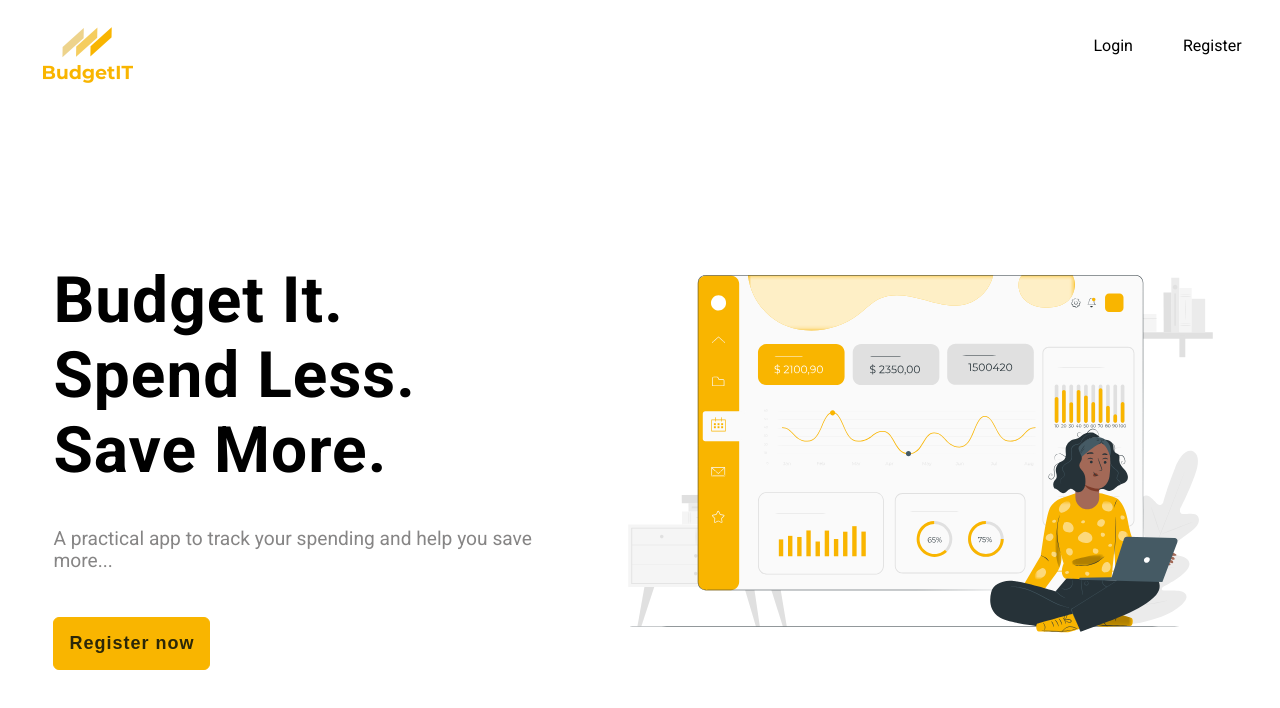
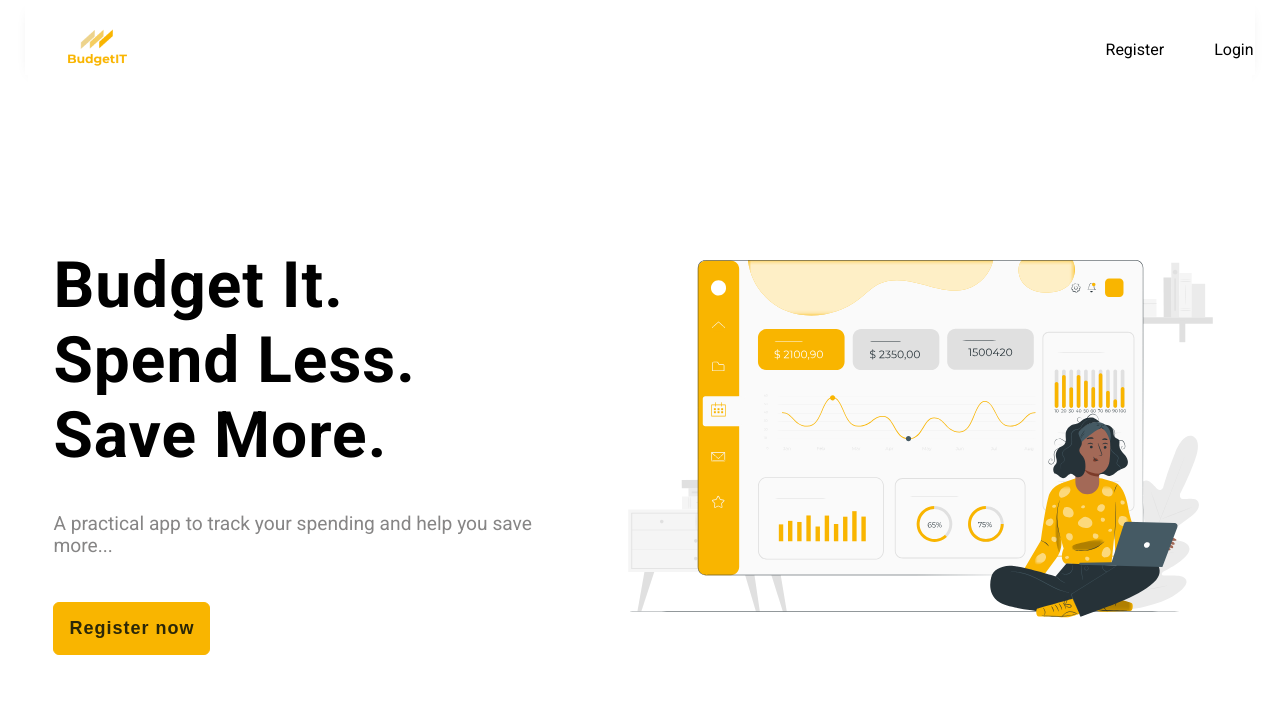
Before and after one commit to lape15/budget-app, a React (Create React App) app: page / in a window 1280 px wide. Shown: the top 708 px of the page. Built offline with nearby package versions, Linux system fonts and the light colour scheme.

Commit message:
updates for nav dashboard

```diff
--- a/src/App.js
+++ b/src/App.js
@@ -1,11 +1,12 @@
 import React, { useEffect, useRef } from "react";
-import Header from "./Components/Header.jsx";
+// import Header from "./Components/Header.jsx";
 import "./styles/main.scss";
 import Landing from "./Pages/Landing.jsx";
 import { TweenMax } from "gsap";
 import { Switch, Route, withRouter } from "react-router-dom";
 import Auth from "./Pages/Auth/index.jsx";
 import Dashboard from "./Pages/Dashboard/index.jsx";
+import Nav from "./Pages/Dashboard/Nav.jsx";
 
 function App(props) {
   let app = useRef(null);
@@ -15,7 +16,7 @@ function App(props) {
 
   return (
     <div className="App" ref={(el) => (app = el)}>
-      {props.location.pathname === "/" ? <Header /> : null}
+      <Nav />
       <Switch>
         <Route exact path="/" component={Landing} />
         <Route path="/(login|register)/" exact component={Auth} />
--- a/src/Components/Header.jsx
+++ /dev/null
@@ -1,25 +0,0 @@
-import React from "react";
-import { NavLink } from "react-router-dom";
-import logo from "../assets/budget-it.png";
-
-const Header = () => {
-  return (
-    <header>
-      <div className="left">
-        <NavLink to="/">
-          <img src={logo} alt="BudgetIt logo" />
-        </NavLink>
-      </div>
-      <div className="right">
-        <NavLink to="/login" className="link">
-          Login
-        </NavLink>
-        <NavLink to="/register" className="link">
-          Register
-        </NavLink>
-      </div>
-    </header>
-  );
-};
-
-export default Header;
--- a/src/Pages/Dashboard/Nav.jsx
+++ b/src/Pages/Dashboard/Nav.jsx
@@ -1,9 +1,9 @@
 import React, { useState } from "react";
 import logo from "../../assets/budget-it.png";
 import { gsap } from "gsap";
-import { Redirect } from "react-router-dom";
+import { Redirect, withRouter, NavLink } from "react-router-dom";
 
-const Nav = () => {
+const Nav = (props) => {
   const [toggle, setToggle] = useState(true);
   const [navigate, setNavigate] = useState(false);
 
@@ -44,20 +44,44 @@ const Nav = () => {
   }
 
   return (
-    <nav className="nav">
+    <nav
+      className={`nav ${
+        props.location.pathname === "/"
+          ? "home"
+          : props.location.pathname === "/login" ||
+            props.location.pathname === "/register"
+          ? "hide"
+          : "nav"
+      }`}
+    >
       <div className="left">
         {" "}
         <img src={logo} alt="BudgetIt logo" />
       </div>
       <div className="right">
+        {!user ? (
+          <NavLink to="/login" className="link">
+            Register
+          </NavLink>
+        ) : (
           <div className="name">
             <span>
               {first.toUpperCase()}
-            {second.toUpperCase()}
+              {second.toUpperCase()}{" "}
             </span>
           </div>
+        )}
+
+        {!user ? (
+          <NavLink to="/login" className="link">
+            Login
+          </NavLink>
+        ) : (
           <div className="dropdown">
-          <i className="fas fa-chevron-circle-down" onClick={handleToggle}></i>
+            <i
+              className="fas fa-chevron-circle-down"
+              onClick={handleToggle}
+            ></i>
             <div className="dropdown-box">
               <div className="item">
                 <i className="far fa-bookmark"></i> Library
@@ -67,9 +91,10 @@ const Nav = () => {
               </div>
             </div>
           </div>
+        )}
       </div>
     </nav>
   );
 };
 
-export default Nav;
+export default withRouter(Nav);
--- a/src/Pages/Dashboard/index.jsx
+++ b/src/Pages/Dashboard/index.jsx
@@ -1,11 +1,10 @@
 import React from "react";
 import { Redirect } from "react-router-dom";
-import Nav from "./Nav";
 
 const Dashboard = () => {
   let page;
   if (localStorage.user) {
-    page = <Nav />;
+    page = <div>Heyyyy</div>;
   } else {
     return <Redirect to="/login" />;
   }
--- a/src/Pages/Landing.jsx
+++ b/src/Pages/Landing.jsx
@@ -1,6 +1,7 @@
 import React, { useEffect } from "react";
 import { ReactComponent as ReactLogo } from "../assets/landing-image.svg";
 import { TimelineLite, Power3 } from "gsap";
+import { Link } from "react-router-dom";
 
 const Landing = () => {
   let tl = new TimelineLite({ delay: 0.8 });
@@ -44,7 +45,9 @@ const Landing = () => {
         </span>
 
         <div className="btn-box">
-          <button>Register now</button>
+          <Link to="/register">
+            <button>Register now</button>
+          </Link>
         </div>
       </div>
       <div className="right">
--- a/src/styles/_dashboard.scss
+++ b/src/styles/_dashboard.scss
@@ -1,4 +1,4 @@
 .dashboard {
-  min-height: 99vh;
+  min-height: 90vh;
   background-color: #fff;
 }
--- a/src/styles/_header.scss
+++ /dev/null
@@ -1,35 +0,0 @@
-header {
-  display: flex;
-  flex-direction: row wrap;
-  padding: 5px;
-  height: 80px;
-  margin-right: auto;
-  margin-left: auto;
-  width: 94%;
-
-  .left {
-    flex-basis: 70%;
-
-    img {
-      width: 100px;
-    }
-  }
-  .right {
-    flex-basis: 30%;
-    display: flex;
-    justify-content: flex-end;
-    align-items: center;
-
-    .link {
-      font-family: "Roboto", sans-serif;
-      text-decoration: none;
-      color: black;
-      font-weight: 400;
-      margin-left: 50px;
-    }
-
-    .link:hover {
-      color: #f9b500;
-    }
-  }
-}
--- a/src/styles/_nav.scss
+++ b/src/styles/_nav.scss
@@ -54,7 +54,17 @@
         border-radius: 100%;
       }
     }
+    .link {
+      font-family: "Roboto", sans-serif;
+      text-decoration: none;
+      color: black;
+      font-weight: 400;
+      margin-left: 50px;
+    }
 
+    .link:hover {
+      color: #f9b500;
+    }
     .dropdown {
       height: 10px;
       position: relative;
@@ -105,7 +115,6 @@
 
           .fas,
           .far {
-            // color: rgba(0, 0, 0, 0.5);
             margin-right: 15px;
           }
         }
@@ -116,3 +125,10 @@
     }
   }
 }
+
+.home {
+  background-color: #fff;
+}
+.hide {
+  display: none;
+}
--- a/src/styles/main.scss
+++ b/src/styles/main.scss
@@ -1,6 +1,5 @@
 @import "./landing";
 @import "./layout";
-@import "./header";
 @import "./register";
 @import "./nav";
 @import "./dashboard";
```
Lines whose indentation alone changed are shown as unchanged.
